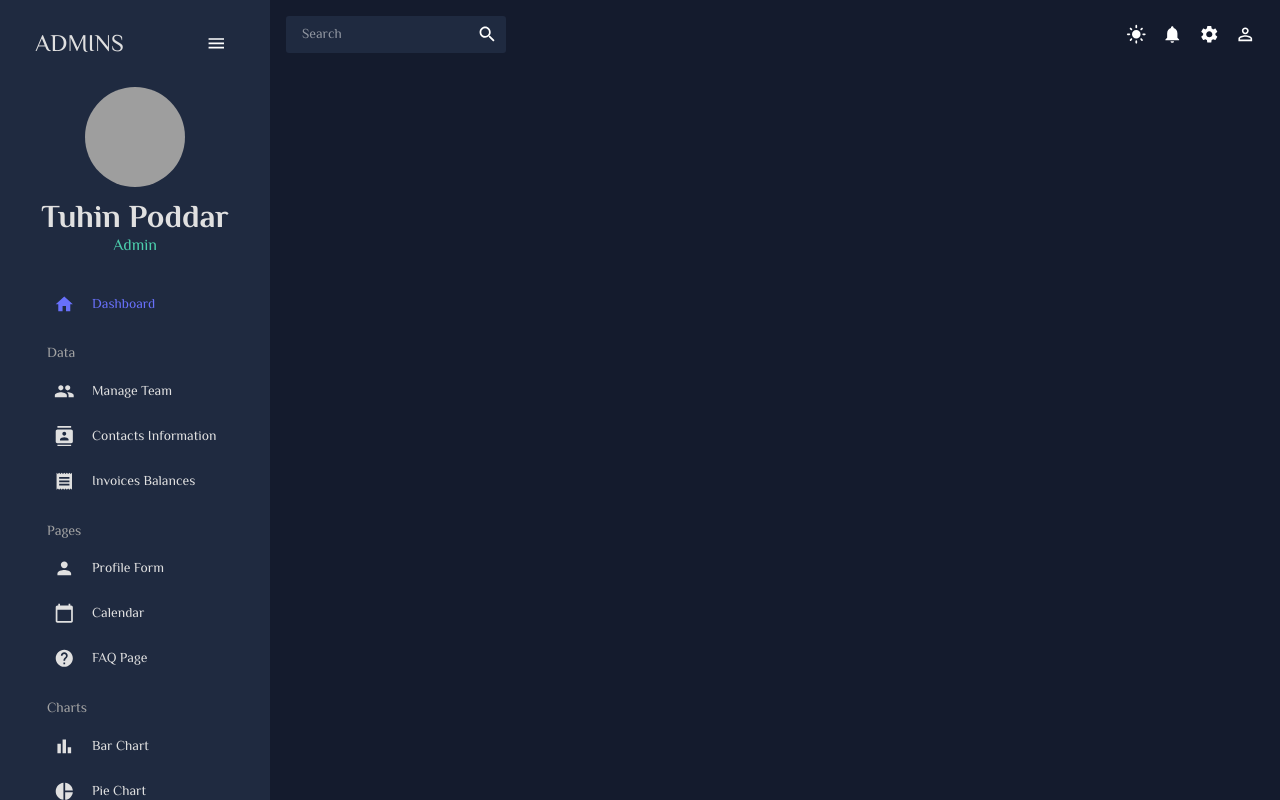
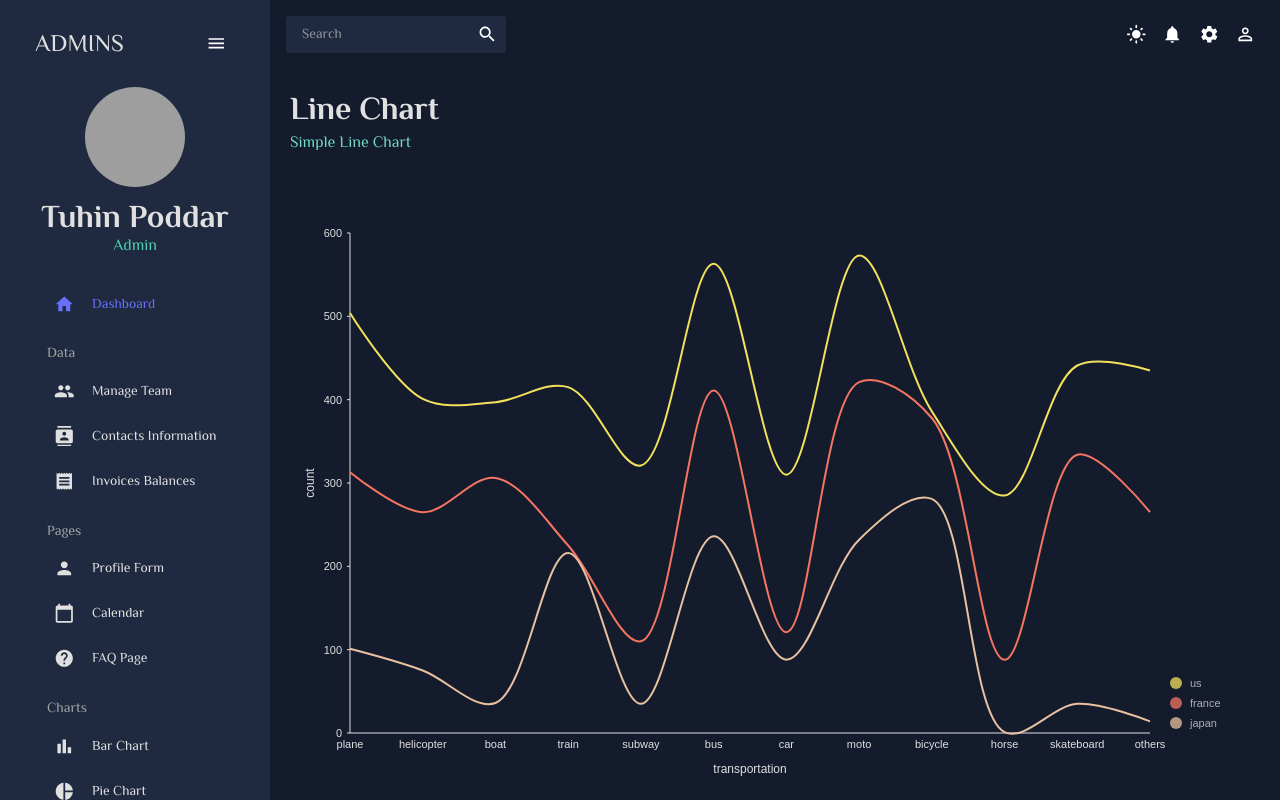
Before and after one commit to Tuhin114/React-Admin, a React (Create React App) app: page /line in a window 1280 px wide. Built offline with nearby package versions, Linux system fonts and the light colour scheme; grey boxes are pictures that could not be loaded.

Commit message:
Line Chart and line section

```diff
--- a/src/App.js
+++ b/src/App.js
@@ -9,7 +9,7 @@
 import Contacts from "./scenes/contacts";
 import Bar from "./scenes/bar";
 import Form from "./scenes/form";
-// import Line from "./scenes/line";
+import Line from "./scenes/line";
 import Pie from "./scenes/pie";
 import FAQ from "./scenes/faq";
 // import Geography from "./scenes/geography";
@@ -34,7 +34,7 @@
               <Route path="/form" element={<Form />} />
               <Route path="/bar" element={<Bar />} />
               <Route path="/pie" element={<Pie />} />
-              {/* <Route path="/line" element={<Line />} /> */}
+              <Route path="/line" element={<Line />} />
               <Route path="/faq" element={<FAQ />} />
               <Route path="/calendar" element={<Calendar />} />
               {/* <Route path="/geography" element={<Geography />} /> */}
--- /dev/null
+++ b/src/components/LineChart.jsx
@@ -0,0 +1,118 @@
+import { ResponsiveLine } from "@nivo/line";
+import { useTheme } from "@mui/material";
+import { tokens } from "../theme";
+import { mockLineData as data } from "../data/mockData";
+
+const LineChart = ({ isCustomLineColors = false, isDashboard = false }) => {
+  const theme = useTheme();
+  const colors = tokens(theme.palette.mode);
+
+  return (
+    //Copied from nevo site and only change in theme
+    <ResponsiveLine
+      data={data}
+      theme={{
+        axis: {
+          domain: {
+            line: {
+              stroke: colors.grey[100],
+            },
+          },
+          legend: {
+            text: {
+              fill: colors.grey[100],
+            },
+          },
+          ticks: {
+            line: {
+              stroke: colors.grey[100],
+              strokeWidth: 1,
+            },
+            text: {
+              fill: colors.grey[100],
+            },
+          },
+        },
+        legends: {
+          text: {
+            fill: colors.grey[100],
+          },
+        },
+        tooltip: {
+          container: {
+            color: colors.primary[500],
+          },
+        },
+      }}
+      colors={isDashboard ? { datum: "color" } : { scheme: "nivo" }} // added
+      margin={{ top: 50, right: 110, bottom: 50, left: 60 }}
+      xScale={{ type: "point" }}
+      yScale={{
+        type: "linear",
+        min: "auto",
+        max: "auto",
+        stacked: true,
+        reverse: false,
+      }}
+      yFormat=" >-.2f"
+      curve="catmullRom"
+      axisTop={null}
+      axisRight={null}
+      axisBottom={{
+        orient: "bottom",
+        tickSize: 0,
+        tickPadding: 5,
+        tickRotation: 0,
+        legend: isDashboard ? undefined : "transportation", // added
+        legendOffset: 36,
+        legendPosition: "middle",
+      }}
+      axisLeft={{
+        orient: "left",
+        tickValues: 5, // added
+        tickSize: 3,
+        tickPadding: 5,
+        tickRotation: 0,
+        legend: isDashboard ? undefined : "count", // added
+        legendOffset: -40,
+        legendPosition: "middle",
+      }}
+      enableGridX={false}
+      enableGridY={false}
+      pointSize={8}
+      pointColor={{ theme: "background" }}
+      pointBorderWidth={2}
+      pointBorderColor={{ from: "serieColor" }}
+      pointLabelYOffset={-12}
+      useMesh={true}
+      legends={[
+        {
+          anchor: "bottom-right",
+          direction: "column",
+          justify: false,
+          translateX: 100,
+          translateY: 0,
+          itemsSpacing: 0,
+          itemDirection: "left-to-right",
+          itemWidth: 80,
+          itemHeight: 20,
+          itemOpacity: 0.75,
+          symbolSize: 12,
+          symbolShape: "circle",
+          symbolBorderColor: "rgba(0, 0, 0, .5)",
+          effects: [
+            {
+              on: "hover",
+              style: {
+                itemBackground: "rgba(0, 0, 0, .03)",
+                itemOpacity: 1,
+              },
+            },
+          ],
+        },
+      ]}
+    />
+  );
+};
+
+export default LineChart;
--- /dev/null
+++ b/src/scenes/line/index.jsx
@@ -0,0 +1,16 @@
+import { Box } from "@mui/material";
+import Header from "../../components/Header";
+import LineChart from "../../components/LineChart";
+
+const Line = () => {
+  return (
+    <Box m="20px">
+      <Header title="Line Chart" subtitle="Simple Line Chart" />
+      <Box height="75vh">
+        <LineChart />
+      </Box>
+    </Box>
+  );
+};
+
+export default Line;
```
